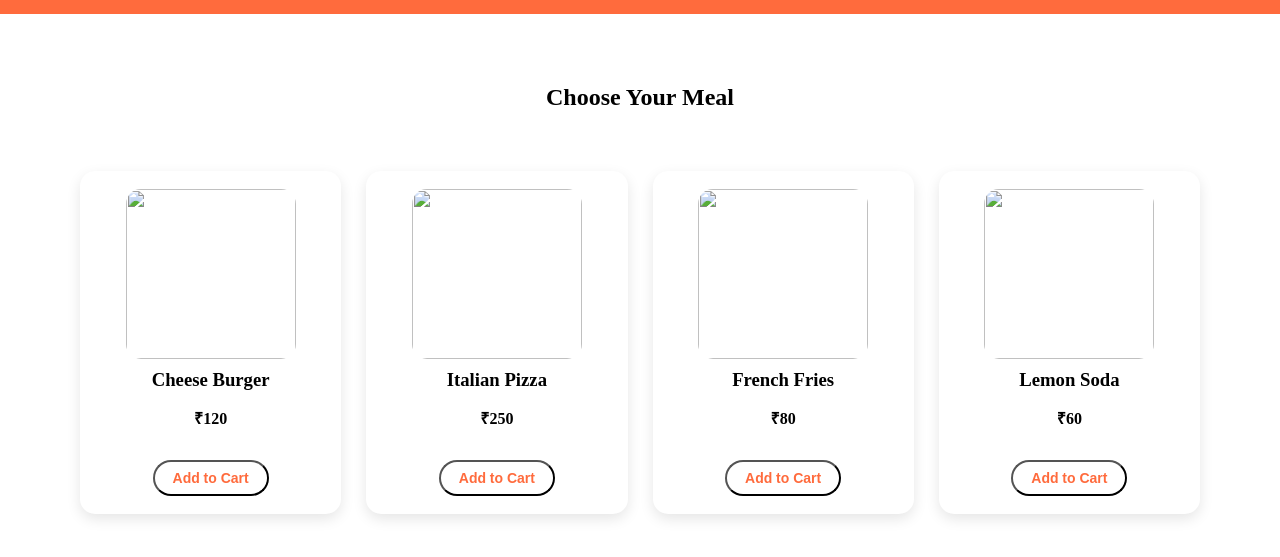
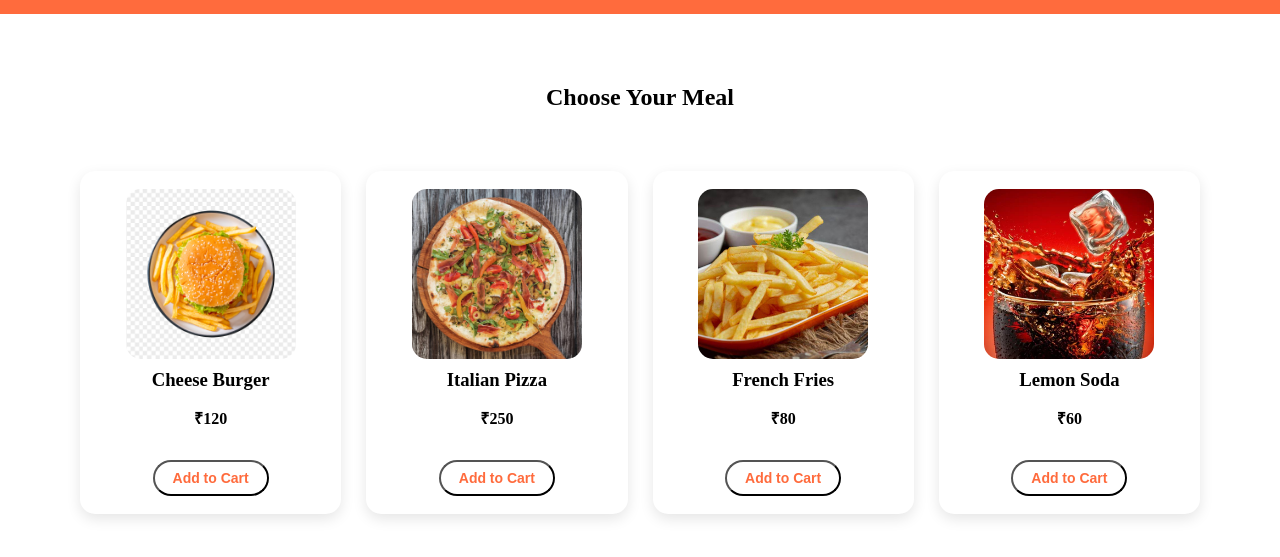
Before and after one commit to Priyanshu-tech568/Food-Delivery-Website, a plain HTML site: page menu.html in a window 1280 px wide. Shown: the part 83-640 px from the top of the page. Drawn offline with Linux system fonts and the light colour scheme.

Commit message:
Update menu.html

```diff
--- a/menu.html
+++ b/menu.html
@@ -23,29 +23,29 @@
         <h2>Choose Your Meal</h2>
 
         <div class="grid">
-            <div class="food" data-name="Cheese Burger" data-price="120" data-img="assets/burger.png">
-                <img src="assets/burger.png" alt="">
+            <div class="food" data-name="Cheese Burger" data-price="120" data-img="burger.png">
+                <img src="burger.png" alt="">
                 <h3>Cheese Burger</h3>
                 <p>₹120</p>
                 <button class="add-cart btn small">Add to Cart</button>
             </div>
 
-            <div class="food" data-name="Italian Pizza" data-price="250" data-img="assets/pizza.jpg">
-                <img src="assets/pizza.jpg" alt="">
+            <div class="food" data-name="Italian Pizza" data-price="250" data-img="pizza.jpg">
+                <img src="pizza.jpg" alt="">
                 <h3>Italian Pizza</h3>
                 <p>₹250</p>
                 <button class="add-cart btn small">Add to Cart</button>
             </div>
 
-            <div class="food" data-name="French Fries" data-price="80" data-img="assets/12_2024-french_fry.jpg">
-                <img src="assets/12_2024-french_fry.jpg" alt="">
+            <div class="food" data-name="French Fries" data-price="80" data-img="12_2024-french_fry.jpg">
+                <img src="12_2024-french_fry.jpg" alt="">
                 <h3>French Fries</h3>
                 <p>₹80</p>
                 <button class="add-cart btn small">Add to Cart</button>
             </div>
 
-            <div class="food" data-name="Lemon Soda" data-price="60" data-img="assets/HD-Coca-Cola-Photos_large.webp">
-                <img src="assets/HD-Coca-Cola-Photos_large.webp" alt="">
+            <div class="food" data-name="Lemon Soda" data-price="60" data-img="HD-Coca-Cola-Photos_large.webp">
+                <img src="HD-Coca-Cola-Photos_large.webp" alt="">
                 <h3>Lemon Soda</h3>
                 <p>₹60</p>
                 <button class="add-cart btn small">Add to Cart</button>
@@ -57,4 +57,5 @@
     <script src="script.js"></script>
 </body>
 
+
 </html>
```
